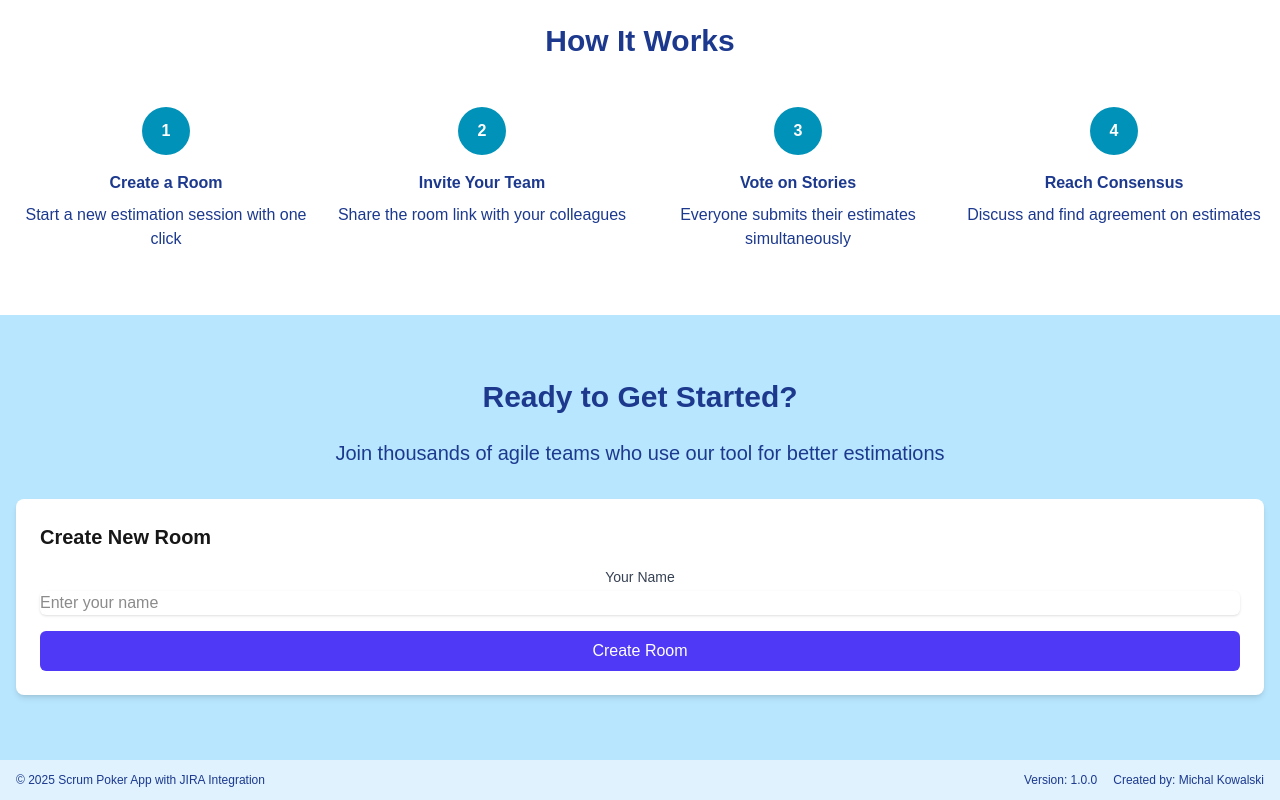
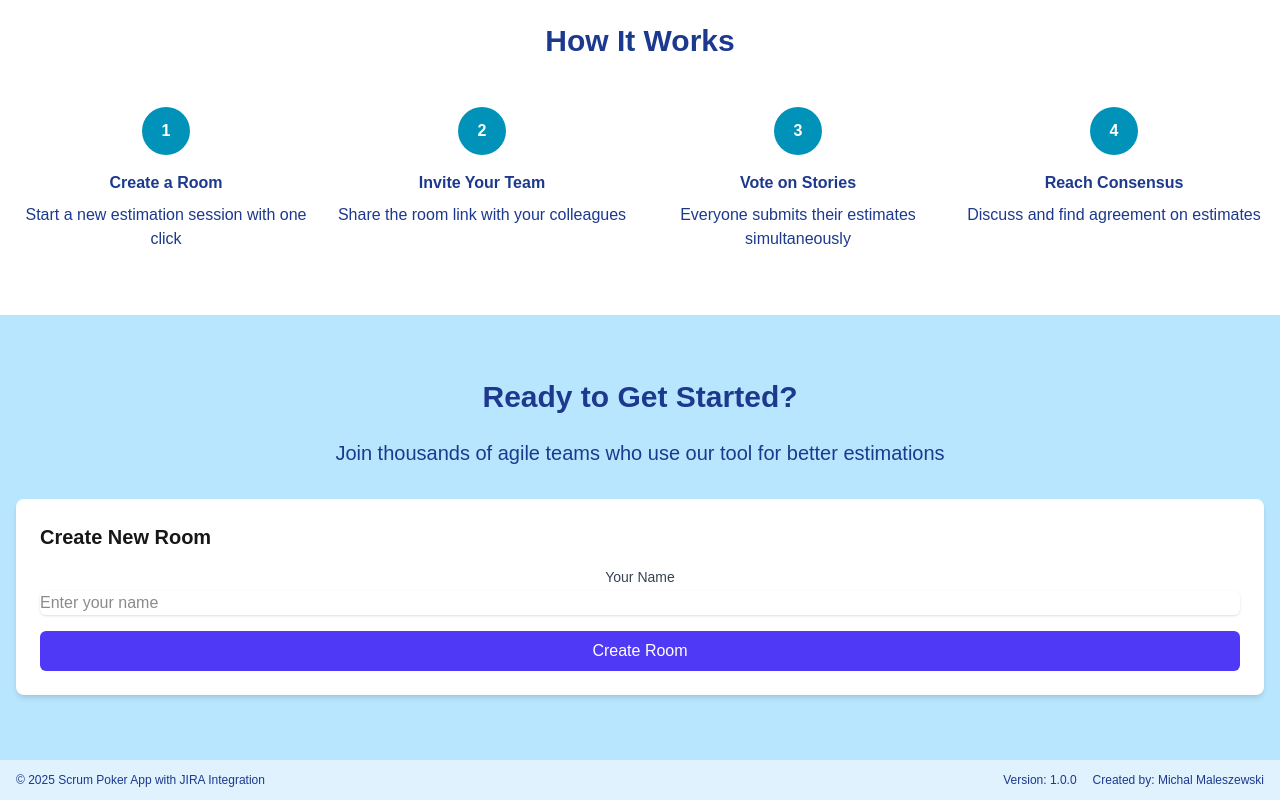
Before and after one commit to MichalWr88/scrum-poker-front, a Next.js app: page / in a window 1280 px wide. Shown: the part 1057-1857 px from the top of the page. Built offline with nearby package versions, Linux system fonts and the light colour scheme.

Commit message:
feat: update footer and profile sidebar to reflect correct creator name

```diff
--- a/src/components/shared/footer.tsx
+++ b/src/components/shared/footer.tsx
@@ -7,7 +7,7 @@ export function Footer() {
         </div>
         <div className="flex items-center space-x-4">
           <span>Version: 1.0.0</span>
-          <span>Created by: Michal Kowalski</span>
+          <span>Created by: Michal Maleszewski</span>
         </div>
       </div>
     </footer>
--- a/src/components/shared/profile-sidebar.tsx
+++ b/src/components/shared/profile-sidebar.tsx
@@ -52,7 +52,7 @@ export function ProfileSidebar({
               MK
             </div>
             <div>
-              <p className="font-medium text-blue-900">Michal Kowalski</p>
+              <p className="font-medium text-blue-900">Michal Maleszewski</p>
               <p className="text-sm text-sky-600">user@example.com</p>
             </div>
           </div>
```
